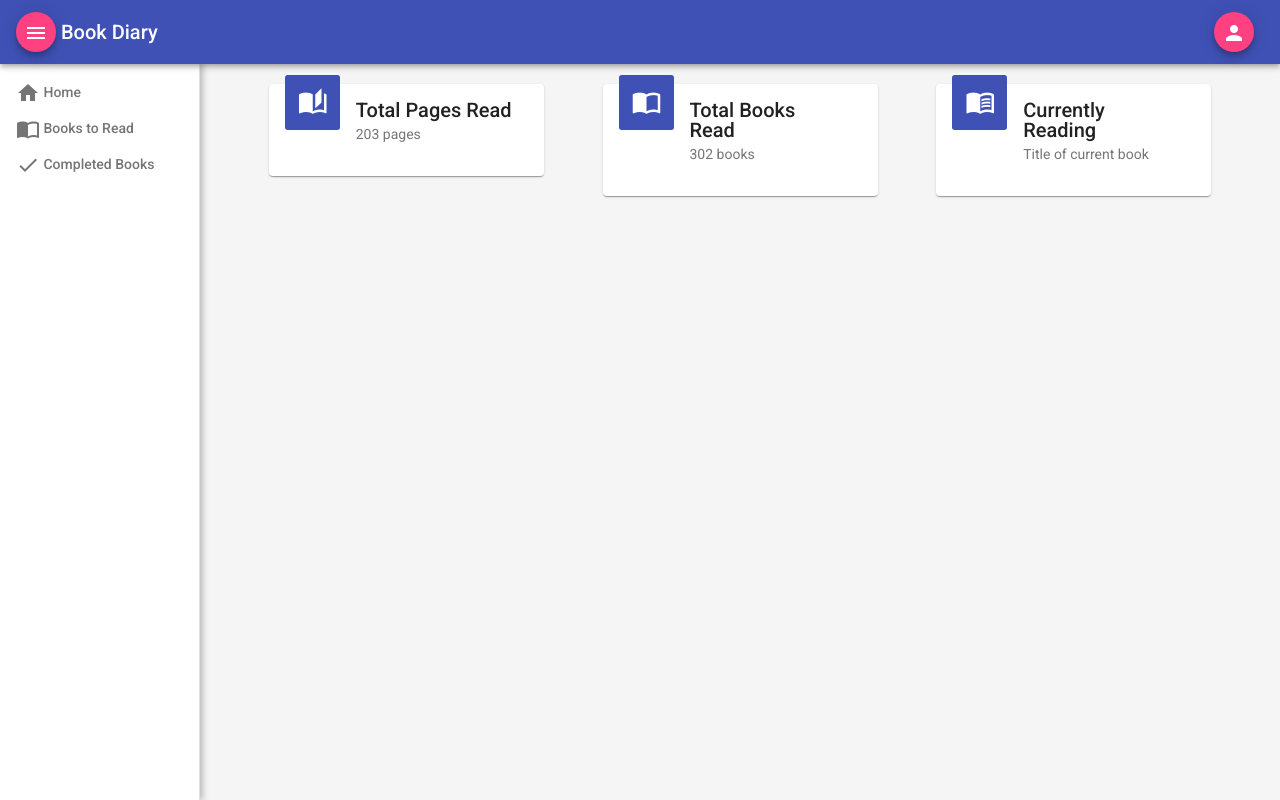
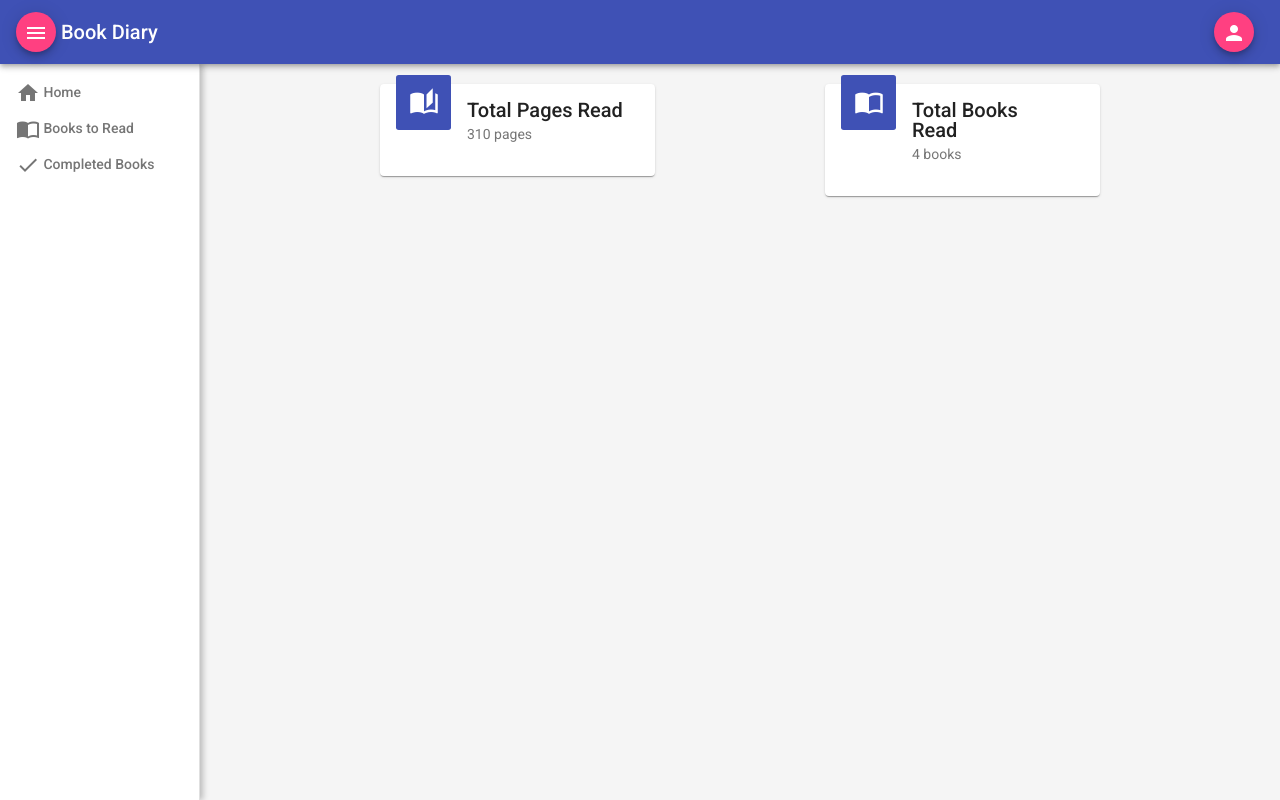
Before and after one commit to mshanks16/book-diary, an Angular app: page /home in a window 1280 px wide. Built offline with nearby package versions, Linux system fonts and the light colour scheme; data requests are answered from the project's data file.

Commit message:
updated Stat Cards

```diff
--- a/server/db.json
+++ b/server/db.json
@@ -8,7 +8,8 @@
     {
       "id": 2,
       "title": "Old Man and the Sea 2",
-      "status": "Not Started"
+      "status": "Completed",
+      "pages": 15
     },
     {
       "id": 3,
@@ -20,7 +21,9 @@
     {
       "id": 4,
       "title": "Old Man and the Sea 4",
-      "status": "Currently Reading"
+      "status": "Currently Reading",
+      "pages": 100,
+      "currentPage": 10
     },
     {
       "title": "Old Book",
@@ -28,7 +31,19 @@
       "notes": "this",
       "status": "Completed",
       "id": 5,
-      "rating": 3
+      "rating": 3,
+      "pages": 300,
+      "currentPage": 300,
+      "dateCompleted": "2022-01-10T21:44:30.941Z"
+    },
+    {
+      "title": "New Book",
+      "description": "test",
+      "notes": "",
+      "status": "Not Started",
+      "pages": 300,
+      "currentPage": 0,
+      "id": 6
     }
   ]
 }
--- a/src/app/books/edit/edit.component.html
+++ b/src/app/books/edit/edit.component.html
@@ -24,6 +24,16 @@
             <textarea matInput [(ngModel)]="book.notes" name="notes"></textarea>
           </mat-form-field>
           <mat-form-field>
+            <input matInput placeholder="Total Pages"
+              type="number" name="totalPages"
+              [(ngModel)]="book.pages">
+          </mat-form-field>
+          <mat-form-field *ngIf="book.status === 'Currently Reading'">
+            <input matInput placeholder="Current Page"
+              type="number" name="currentPage"
+              [(ngModel)]="book.currentPage">
+          </mat-form-field>
+          <mat-form-field>
             <mat-label>Status</mat-label>
             <mat-select [(ngModel)]="book.status" name="status">
               <mat-option value="Not Started">Not Started</mat-option>
--- a/src/app/books/edit/edit.component.ts
+++ b/src/app/books/edit/edit.component.ts
@@ -4,10 +4,6 @@ import { Book, BookStatus } from 'src/app/shared/services/books.interface';
 import { BooksService } from 'src/app/shared/services/books.service';
 import {MatDialog, MatDialogRef, MAT_DIALOG_DATA} from '@angular/material/dialog';
 
-export interface DialogData {
-  animal: string;
-  name: string;
-}
 
 
 @Component({
@@ -42,7 +38,7 @@ export class EditBooksComponent implements OnInit {
   }
 
   saveBook() {
-    if ( this.isNew) {
+    if (this.isNew) {
       this.booksService.createBook(this.book)
         .subscribe(book => this.book = book);
     } else {
--- a/src/app/home/home.component.ts
+++ b/src/app/home/home.component.ts
@@ -1,4 +1,5 @@
 import { Component, OnInit, ViewEncapsulation } from '@angular/core';
+import { forkJoin } from 'rxjs';
 import { Stat } from '../shared/services/books.interface';
 import { BooksService } from '../shared/services/books.service';
 
@@ -14,7 +15,18 @@ export class HomeComponent implements OnInit {
   constructor(private bookService: BooksService) { }
 
   ngOnInit(): void {
-    this.stats = this.bookService.getStats();
+
+    forkJoin({
+      totalPagesRead: this.bookService.getTotalPagesRead(),
+      totalBooksRead: this.bookService.getTotalBooksRead(),
+    })
+  .subscribe(({ totalPagesRead, totalBooksRead }) => {
+    this.stats = [
+      { title: "Total Pages Read", icon: "auto_stories", subtitle: `${totalPagesRead} pages` },
+      { title: "Total Books Read", icon: "import_contacts", subtitle: `${totalBooksRead} books` },
+    ]
+  })
+
   }
 
 }
--- a/src/app/shared/services/books.interface.ts
+++ b/src/app/shared/services/books.interface.ts
@@ -11,6 +11,9 @@ export interface Book {
     notes: string;
     status: BookStatus;
     rating?: number;
+    pages: number;
+    currentPage: number;
+    dateCompleted?: Date;
 }
 
 export interface Stat {
--- a/src/app/shared/services/books.service.ts
+++ b/src/app/shared/services/books.service.ts
@@ -1,6 +1,6 @@
 import { HttpClient } from '@angular/common/http';
 import { Injectable } from '@angular/core';
-import { Observable } from 'rxjs';
+import { map, Observable } from 'rxjs';
 import { environment } from 'src/environments/environment';
 import { Book, BookStatus } from './books.interface';
 
@@ -21,11 +21,35 @@ export class BooksService {
     return this.http.get<Book[]>(this.getUrl() + "?status=Not Started&status=Currently Reading");
   }
 
+  getTotalPagesRead(): Observable<number> {
+    return this.http.get<Book[]>(this.getUrl() + "?status=Completed&status=Currently Reading")
+    .pipe(map(books => {
+     let total = 0
+       for (let i = 0; i < books.length; i++) {
+         if(books[i].currentPage) {
+          total += books[i].currentPage
+         }
+       }
+     return total
+    }));
+  }
+
+  getTotalBooksRead(): Observable<number> {
+    return this.http.get<Book[]>(this.getUrl() + "?status=Completed")
+    .pipe(map(books => books.length));
+  }
+
   getBookById(bookId: number): Observable<Book> {
     return this.http.get<Book>(this.getUrl() + `/${bookId}`);
   }
 
   updateBook(book: Book): Observable<Book> {
+    if (book.status === BookStatus.Completed) {
+      book.currentPage = book.pages;
+      if (!book.dateCompleted) {
+        book.dateCompleted = new Date();
+      }
+    }
     return this.http.put<Book>(this.getUrl() + `/${book.id}`, book)
   }
 
@@ -39,15 +63,9 @@ export class BooksService {
       description: "",
       notes: "",
       status: BookStatus.NotStarted,
+      pages: 0,
+      currentPage: 0,
     };
-  }
-
-  getStats() {
-    return [
-      { title: "Total Pages Read", icon: "auto_stories", subtitle: "203 pages" },
-      { title: "Total Books Read", icon: "import_contacts", subtitle: "302 books" },
-      { title: "Currently Reading", icon: "menu_book", subtitle: "Title of current book" },
-    ];
   }
 
   private getUrl() {
```
